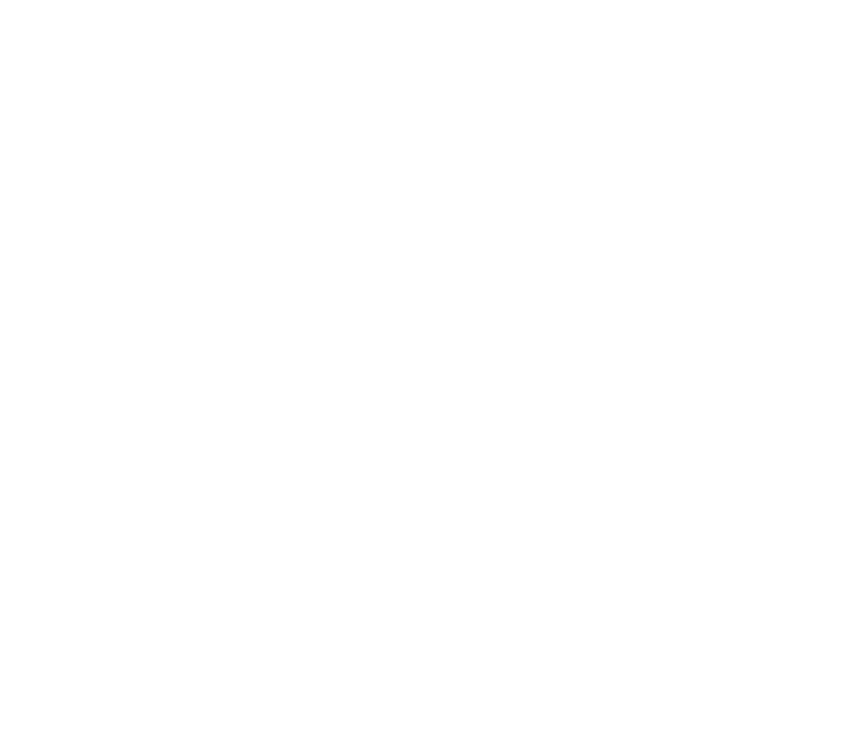
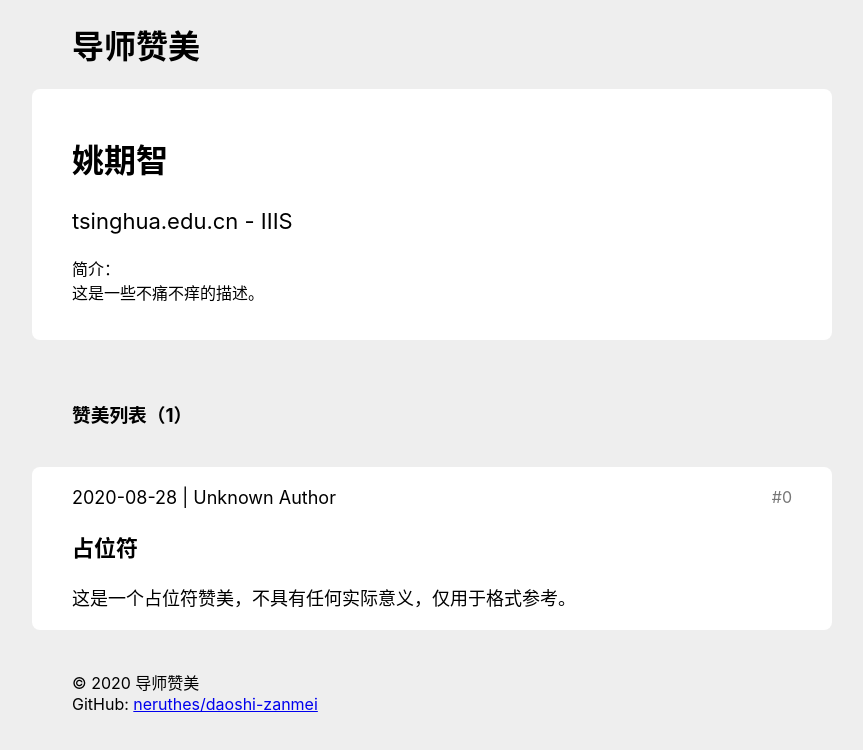
Before and after one commit to neruthes/daoshi-zanmei, a plain HTML site: page www/reviews/姚_期智-1.html in a window 1280 px wide. Shown: the whole page, without its empty margins (208-1071 px from the left). Drawn offline with Linux system fonts and the light colour scheme.

Commit message:
Some progress

```diff
--- a/www/css/main.css
+++ b/www/css/main.css
@@ -5,16 +5,55 @@
 html, body {
     font-family: -apple-system, 'SF Pro Text', 'Helvetica Neue', 'Helvetica', 'Segoe UI', 'Noto Sans SC', 'Noto Sans CJK SC', 'PingFang SC', sans-serif;
     text-rendering: optimizeLegibility;
+    background: #EEE;
     padding: 0;
     margin: 0;
 }
 
+.content {
+    max-width: 800px;
+    padding: 0;
+    margin: 0 auto;
+}
+.content-inner {
+    max-width: 720px;
+    padding: 0;
+    margin: 0 auto;
+}
+
+/* ------------------------------------------------- */
+h1 a {
+    color: inherit;
+    text-decoration: inherit;
+}
 /* ------------------------------------------------- */
 
+.section-profile {
+    background: #FFF;
+    border-radius: 8px;
+    padding: 20px 0;
+    margin: 0 auto 40px;
+}
+
+
+.section-reviews {
+}
 
 
 /* ------------------------------------------------- */
+.profile--name {
+    font-size: 32px;
+}
+.profile--meta {
+    font-size: 22px;
+}
+.profile--bio {
+    font-size: 20pxpx;
+}
+/* ------------------------------------------------- */
 .review-item {
+    background: #FFF;
+    border-radius: 8px;
 }
 .review-item--index {
     color: #777;
--- a/www/reviews/姚_期智-1.html
+++ b/www/reviews/姚_期智-1.html
@@ -1,20 +1,61 @@
 
+        <!DOCTYPE html>
         <html>
             <head>
+                <meta charset="utf-8" />
                 <title>姚期智 - 导师赞美</title>
                 <link rel="stylesheet" href="../css/main.css" />
             </head>
             <body>
                 <div class="container">
-                    <header>
+                    <header class="content">
+                        <div class="content-inner">
+                            <h1><a href="../../">导师赞美</a></h1>
+                        </div>
                     </header>
                 </div>
                 <div class="container">
-                    <div>
+                    <div class="section-profile content">
+                        <div class="">
+                            <div class="content-inner">
+                                <h2 class="profile--name">姚期智</h2>
+                                <p class="profile--meta">tsinghua.edu.cn - IIIS</p>
+                                <p class="profile--bio">简介：<br />这是一些不痛不痒的描述。</p>
+                            </div>
+                        </div>
+                    </div>
+                    <div class="content" style="padding: 20px 0 40px">
+                        <h3 class="content-inner">
+                            赞美列表（1）
+                        </h3>
+                    </div>
+                    <div class="section-profile content">
+                        <div class="">
+                            <div class="content-inner">
+                                <div class="review-item">
+        <div class="review-item--index">
+            #0
+        </div>
+        <div class="review-item--date-and-author">
+            2020-08-28 | Unknown Author
+        </div>
+        <h3 class="review-item--summary">
+            占位符
+        </h3>
+        <div class="review-item--full-text">
+            这是一个占位符赞美，不具有任何实际意义，仅用于格式参考。
+        </div>
+    </div>
+                            </div>
+                        </div>
                     </div>
                 </div>
                 <div class="container">
-                    <footer>
+                    <footer class="content">
+                        <div class="content-inner">
+                            &copy; 2020 导师赞美<br />
+                            GitHub: <a href="https://github.com/neruthes/daoshi-zanmei">neruthes/daoshi-zanmei</a>
+                        </div>
                     </footer>
                 </div>
             </body>
```
Also changed, not shown: _build.js (+37 -16 lines), reviews/姚_期智-1.md (+1 -1 lines), reviews/施_一公-1.md (+1 -1 lines), www/reviews/施_一公-1.html (+44 -3 lines), README.md.
